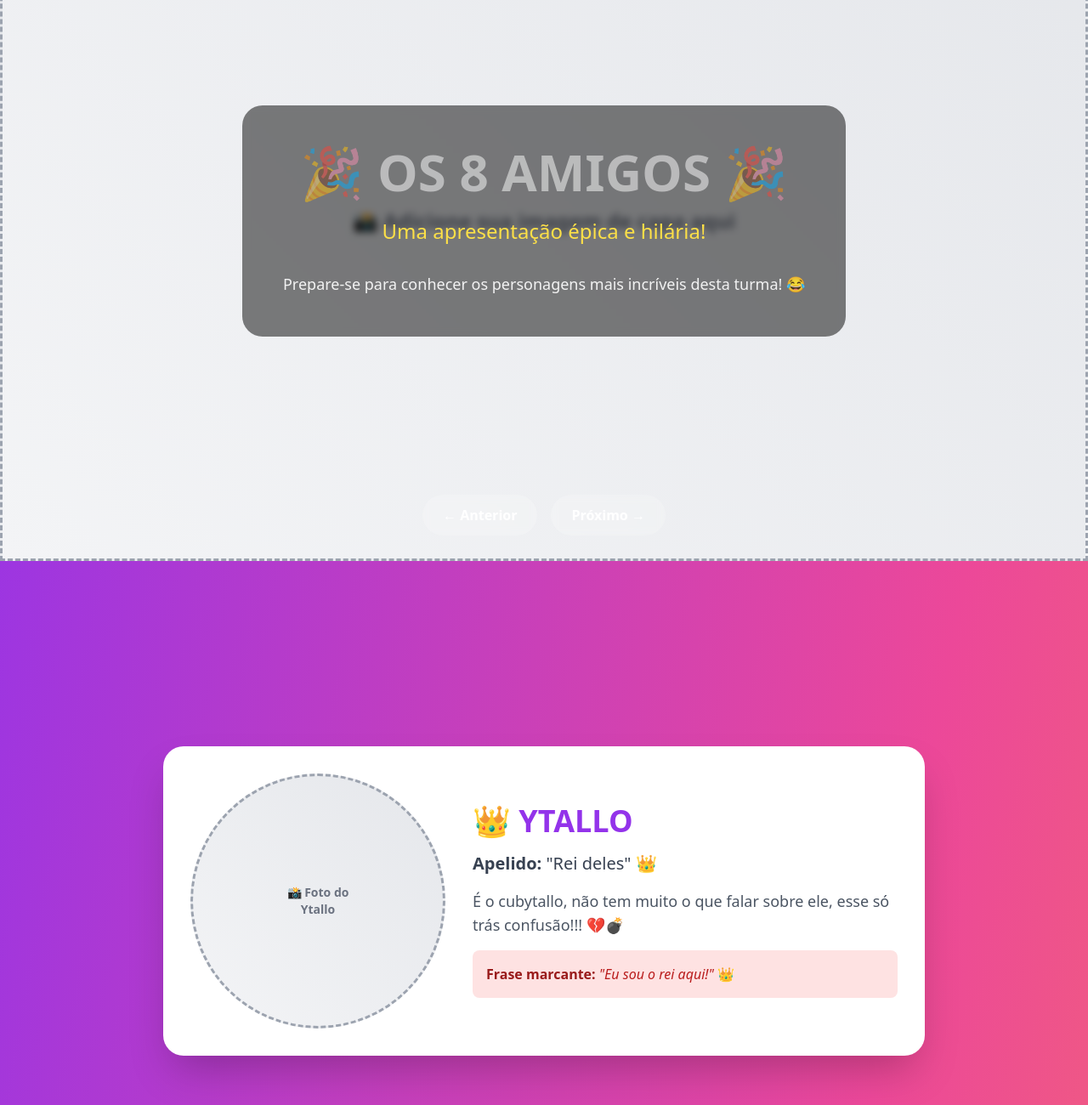
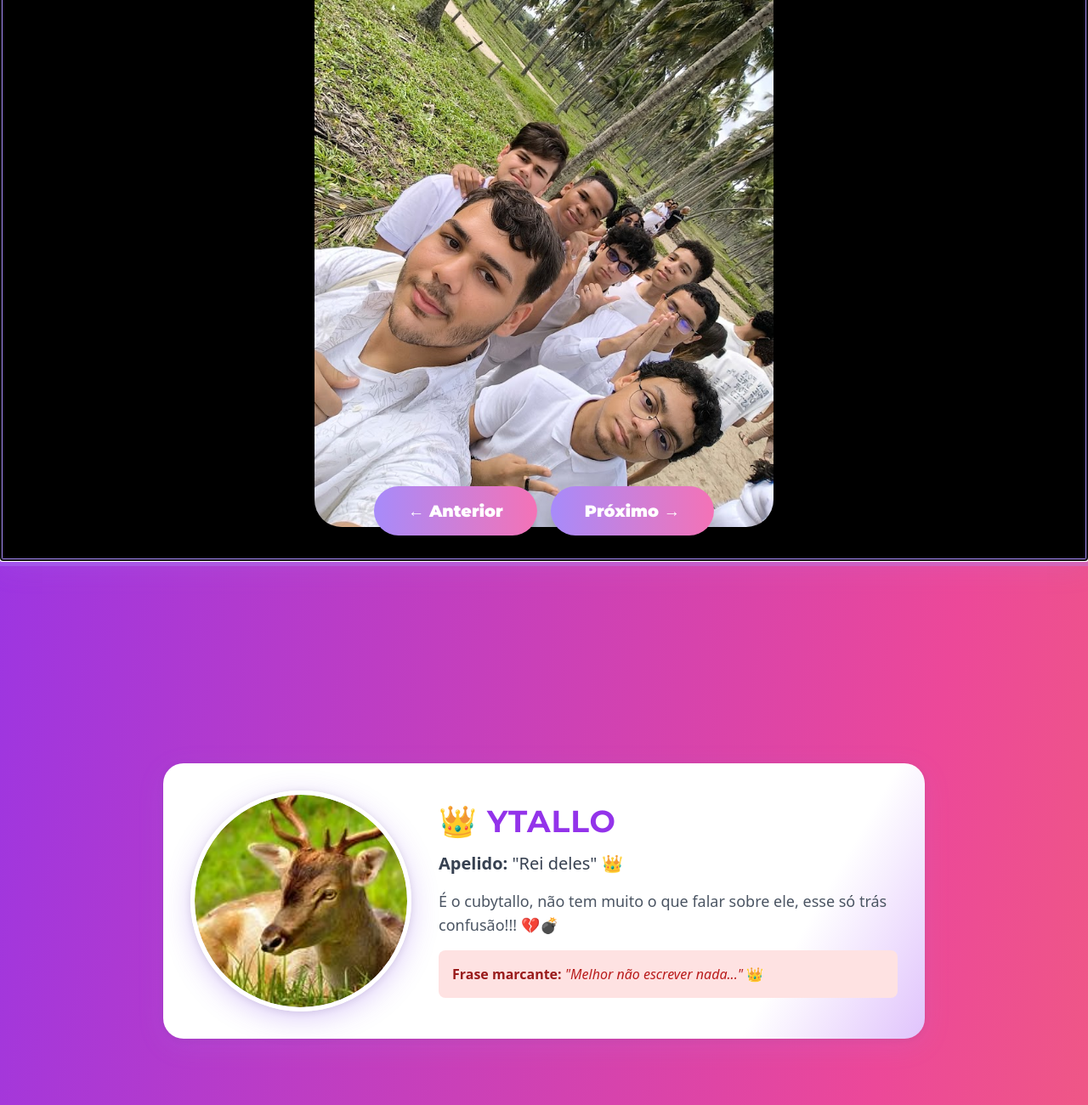
Before and after one commit to alandiegopebr/top8slides, a plain HTML site: page index.html in a window 1280 px wide. Shown: the part 140-1440 px from the top of the page at 85% size. Drawn offline with nearby package versions, Linux system fonts and the light colour scheme.

Commit message:
feat: centraliza capa e exibe todas as pessoas em um slide só

```diff
--- a/index.html
+++ b/index.html
@@ -4,22 +4,36 @@
     <meta charset="UTF-8">
     <meta name="viewport" content="width=device-width, initial-scale=1.0">
     <title>Apresentação dos Amigos</title>
+    <link href="https://fonts.googleapis.com/css2?family=Montserrat:wght@700;900&family=Roboto:wght@400;700&display=swap" rel="stylesheet">
     <script src="https://cdn.tailwindcss.com"></script>
     <style>
+        body {
+            font-family: 'Roboto', Arial, sans-serif;
+        }
         .slide {
             display: none;
+            animation: fadeIn 0.7s;
         }
         .slide.active {
             display: flex;
+            animation: popIn 0.7s cubic-bezier(.68,-0.55,.27,1.55);
+        }
+        @keyframes fadeIn {
+            from { opacity: 0; }
+            to { opacity: 1; }
+        }
+        @keyframes popIn {
+            0% { transform: scale(0.95); opacity: 0; }
+            100% { transform: scale(1); opacity: 1; }
         }
         .image-placeholder {
-            background: linear-gradient(45deg, #f3f4f6, #e5e7eb);
-            border: 3px dashed #9ca3af;
+            background: linear-gradient(135deg, #f3f4f6 60%, #e0c3fc 100%);
+            border: 3px dashed #a78bfa;
             display: flex;
             align-items: center;
             justify-content: center;
-            color: #6b7280;
-            font-weight: 600;
+            color: #7c3aed;
+            font-weight: 700;
             text-align: center;
             position: relative;
             overflow: hidden;
@@ -28,12 +42,20 @@
             width: 100%;
             height: 100vh;
             object-fit: cover;
+            filter: brightness(0.85) blur(1px);
         }
         .friend-image {
-            width: 300px;
-            height: 300px;
+            width: 260px;
+            height: 260px;
             object-fit: cover;
             border-radius: 50%;
+            box-shadow: 0 8px 32px 0 rgba(124,58,237,0.25), 0 1.5px 8px 0 rgba(0,0,0,0.10);
+            border: 5px solid #fff;
+            transition: transform 0.3s, box-shadow 0.3s;
+        }
+        .friend-image:hover {
+            transform: scale(1.07) rotate(-2deg);
+            box-shadow: 0 12px 40px 0 #a78bfa99, 0 2px 12px 0 #0002;
         }
         .navigation {
             position: fixed;
@@ -41,12 +63,52 @@
             left: 50%;
             transform: translateX(-50%);
             z-index: 1000;
+            gap: 1.5rem;
         }
         .slide-counter {
             position: fixed;
             top: 30px;
             right: 30px;
             z-index: 1000;
+            font-family: 'Montserrat', Arial, sans-serif;
+            font-size: 1.3rem;
+            letter-spacing: 1px;
+            box-shadow: 0 2px 12px 0 #0001;
+        }
+        .modern-btn {
+            background: linear-gradient(90deg, #a78bfa 0%, #f472b6 100%);
+            color: #fff;
+            font-family: 'Montserrat', Arial, sans-serif;
+            font-weight: 900;
+            font-size: 1.2rem;
+            border: none;
+            border-radius: 999px;
+            box-shadow: 0 4px 16px 0 #a78bfa44;
+            padding: 0.9rem 2.5rem;
+            transition: background 0.3s, transform 0.2s, box-shadow 0.2s;
+            cursor: pointer;
+        }
+        .modern-btn:hover {
+            background: linear-gradient(90deg, #f472b6 0%, #a78bfa 100%);
+            transform: translateY(-3px) scale(1.04);
+            box-shadow: 0 8px 32px 0 #f472b655;
+        }
+        .slide .bg-white {
+            background: linear-gradient(120deg, #fff 80%, #e0c3fc 100%);
+            box-shadow: 0 8px 32px 0 #a78bfa22, 0 1.5px 8px 0 #0001;
+        }
+        .slide h2 {
+            font-family: 'Montserrat', Arial, sans-serif;
+            letter-spacing: 1px;
+        }
+        @media (max-width: 600px) {
+            .friend-image {
+                width: 140px;
+                height: 140px;
+            }
+            .slide .bg-white {
+                padding: 1.2rem !important;
+            }
         }
     </style>
 </head>
@@ -58,16 +120,9 @@
     </div>
 
     <!-- Slide 1: Capa -->
-    <div class="slide active min-h-screen flex flex-col justify-center items-center relative" id="slide-0">
-        <div class="image-placeholder cover-image absolute inset-0">
-            <div class="text-2xl">📸 Adicione sua imagem de capa aqui</div>
-        </div>
-        <div class="relative z-10 text-center bg-black/50 backdrop-blur-sm rounded-3xl p-12 mx-4">
-            <h1 class="text-6xl font-bold text-white mb-6 animate-pulse">🎉 OS 8 AMIGOS 🎉</h1>
-            <p class="text-2xl text-yellow-300 mb-8">Uma apresentação épica e hilária!</p>
-            <div class="text-lg text-white/90">
-                Prepare-se para conhecer os personagens mais incríveis desta turma! 😂
-            </div>
+    <div class="slide active min-h-screen flex items-center justify-center bg-black" id="slide-0">
+        <div class="flex flex-col items-center w-full">
+            <img src="capa.png" alt="Capa da apresentação" style="max-width:100vw; max-height:90vh; object-fit:contain; display:block; margin:0 auto; background:#222; border-radius:2rem; box-shadow:0 8px 32px #0005;" />
         </div>
     </div>
 
@@ -75,7 +130,9 @@
     <div class="slide min-h-screen flex items-center justify-center p-8" id="slide-1">
         <div class="bg-white rounded-3xl shadow-2xl p-8 max-w-4xl w-full flex flex-col md:flex-row items-center gap-8">
             <div class="image-placeholder friend-image flex-shrink-0">
-                <div class="text-sm">📸 Foto do<br>Ytallo</div>
+            <div class="flex-shrink-0">
+                <img src="v.png" alt="Foto de Alan Diego" class="friend-image" />
+            </div>
             </div>
             <div class="text-center md:text-left">
                 <h2 class="text-4xl font-bold text-purple-600 mb-4">👑 YTALLO</h2>
@@ -87,7 +144,7 @@
                 </p>
                 <div class="bg-red-100 rounded-lg p-4">
                     <strong class="text-red-800">Frase marcante:</strong>
-                    <em class="text-red-700">"Eu sou o rei aqui!"</em> 👑
+                    <em class="text-red-700">"Melhor não escrever nada..."</em> 👑
                 </div>
             </div>
         </div>
@@ -97,7 +154,9 @@
     <div class="slide min-h-screen flex items-center justify-center p-8" id="slide-2">
         <div class="bg-white rounded-3xl shadow-2xl p-8 max-w-4xl w-full flex flex-col md:flex-row items-center gap-8">
             <div class="image-placeholder friend-image flex-shrink-0">
-                <div class="text-sm">📸 Foto do<br>José Carlos</div>
+            <div class="flex-shrink-0">
+                <img src="carlos.png" alt="Foto de Alan Diego" class="friend-image" />
+            </div>
             </div>
             <div class="text-center md:text-left">
                 <h2 class="text-4xl font-bold text-blue-600 mb-4">🩸🗡️⚰️ JOSÉ CARLOS</h2>
@@ -119,7 +178,9 @@
     <div class="slide min-h-screen flex items-center justify-center p-8" id="slide-3">
         <div class="bg-white rounded-3xl shadow-2xl p-8 max-w-4xl w-full flex flex-col md:flex-row items-center gap-8">
             <div class="image-placeholder friend-image flex-shrink-0">
-                <div class="text-sm">📸 Foto do<br>Naman</div>
+            <div class="flex-shrink-0">
+                <img src="kkk.png" alt="Foto de Alan Diego" class="friend-image" />
+            </div>
             </div>
             <div class="text-center md:text-left">
                 <h2 class="text-4xl font-bold text-pink-600 mb-4">💀☠️ NAMAN</h2>
@@ -141,7 +202,9 @@
     <div class="slide min-h-screen flex items-center justify-center p-8" id="slide-4">
         <div class="bg-white rounded-3xl shadow-2xl p-8 max-w-4xl w-full flex flex-col md:flex-row items-center gap-8">
             <div class="image-placeholder friend-image flex-shrink-0">
-                <div class="text-sm">📸 Foto do<br>Jonatha</div>
+            <div class="flex-shrink-0">
+                <img src="jonatha.png" alt="Foto de Alan Diego" class="friend-image" />
+            </div>
             </div>
             <div class="text-center md:text-left">
                 <h2 class="text-4xl font-bold text-green-600 mb-4">💔 JONATHA</h2>
@@ -163,7 +226,9 @@
     <div class="slide min-h-screen flex items-center justify-center p-8" id="slide-5">
         <div class="bg-white rounded-3xl shadow-2xl p-8 max-w-4xl w-full flex flex-col md:flex-row items-center gap-8">
             <div class="image-placeholder friend-image flex-shrink-0">
-                <div class="text-sm">📸 Foto do<br>Diego</div>
+            <div class="flex-shrink-0">
+                <img src="di.png" alt="Foto de Alan Diego" class="friend-image" />
+            </div>
             </div>
             <div class="text-center md:text-left">
                 <h2 class="text-4xl font-bold text-red-600 mb-4"> DIEGO 💔</h2>
@@ -185,7 +250,9 @@
     <div class="slide min-h-screen flex items-center justify-center p-8" id="slide-6">
         <div class="bg-white rounded-3xl shadow-2xl p-8 max-w-4xl w-full flex flex-col md:flex-row items-center gap-8">
             <div class="image-placeholder friend-image flex-shrink-0">
-                <div class="text-sm">📸 Foto do<br>Leandro</div>
+            <div class="flex-shrink-0">
+                <img src="leo.png" alt="Foto de Alan Diego" class="friend-image" />
+            </div>
             </div>
             <div class="text-center md:text-left">
                 <h2 class="text-4xl font-bold text-yellow-600 mb-4">🌪️ LEANDRO</h2>
@@ -206,8 +273,8 @@
     <!-- Slide 8: José Everaldo -->
     <div class="slide min-h-screen flex items-center justify-center p-8" id="slide-7">
         <div class="bg-white rounded-3xl shadow-2xl p-8 max-w-4xl w-full flex flex-col md:flex-row items-center gap-8">
-            <div class="image-placeholder friend-image flex-shrink-0">
-                <div class="text-sm">📸 Foto do<br>José Everaldo</div>
+            <div class="flex-shrink-0">
+                <img src="everaldo.png" alt="Foto de José Everaldo" class="friend-image" />
             </div>
             <div class="text-center md:text-left">
                 <h2 class="text-4xl font-bold text-indigo-600 mb-4">⚡ JOSÉ EVERALDO 🪄</h2>
@@ -229,7 +296,9 @@
     <div class="slide min-h-screen flex items-center justify-center p-8" id="slide-8">
         <div class="bg-white rounded-3xl shadow-2xl p-8 max-w-4xl w-full flex flex-col md:flex-row items-center gap-8">
             <div class="image-placeholder friend-image flex-shrink-0">
-                <div class="text-sm">📸 Foto do<br>Alan Diego</div>
+            <div class="flex-shrink-0">
+                <img src="eu.png" alt="Foto de Alan Diego" class="friend-image" />
+            </div>
             </div>
             <div class="text-center md:text-left">
                 <h2 class="text-4xl font-bold text-purple-600 mb-4">⭐ ALAN DIEGO 🗿🍷</h2>
@@ -249,10 +318,10 @@
 
     <!-- Navigation -->
     <div class="navigation flex gap-4">
-        <button onclick="previousSlide()" class="bg-white/20 backdrop-blur-sm hover:bg-white/30 text-white px-6 py-3 rounded-full font-bold transition-all duration-300 flex items-center gap-2">
+        <button onclick="previousSlide()" class="modern-btn shadow-lg">
             ← Anterior
         </button>
-        <button onclick="nextSlide()" class="bg-white/20 backdrop-blur-sm hover:bg-white/30 text-white px-6 py-3 rounded-full font-bold transition-all duration-300 flex items-center gap-2">
+        <button onclick="nextSlide()" class="modern-btn shadow-lg">
             Próximo →
         </button>
     </div>
@@ -263,16 +332,26 @@
 
         function showSlide(index) {
             // Hide all slides
-            document.querySelectorAll('.slide').forEach(slide => {
+            document.querySelectorAll('.slide').forEach((slide, i) => {
                 slide.classList.remove('active');
+                slide.setAttribute('aria-hidden', 'true');
+                slide.style.zIndex = 0;
+                slide.style.boxShadow = '';
+                slide.style.border = '';
             });
-
             // Show current slide
-            document.getElementById(`slide-${index}`).classList.add('active');
-
+            const activeSlide = document.getElementById(`slide-${index}`);
+            activeSlide.classList.add('active');
+            activeSlide.setAttribute('aria-hidden', 'false');
+            activeSlide.style.zIndex = 10;
+            activeSlide.style.boxShadow = '0 0 0 6px #a78bfa55, 0 8px 32px 0 #a78bfa22';
+            activeSlide.style.border = '3px solid #a78bfa';
             // Update counter
             document.getElementById('currentSlide').textContent = index + 1;
             document.getElementById('totalSlides').textContent = totalSlides;
+            // Focus for accessibility
+            activeSlide.setAttribute('tabindex', '-1');
+            activeSlide.focus();
         }
 
         function nextSlide() {
@@ -294,6 +373,11 @@
             }
         });
 
+        // Acessibilidade: permitir navegação por Tab
+        document.querySelectorAll('.slide').forEach(slide => {
+            slide.setAttribute('tabindex', '-1');
+        });
+
         // Initialize
         showSlide(0);
     </script>
```
Also changed, not shown: capa.png (added), carlos.png (added), di.png (added), everaldo.png (added), jonatha.png (added), kkk.png (added), leo.png (added), v.png (added), 1 other file.
